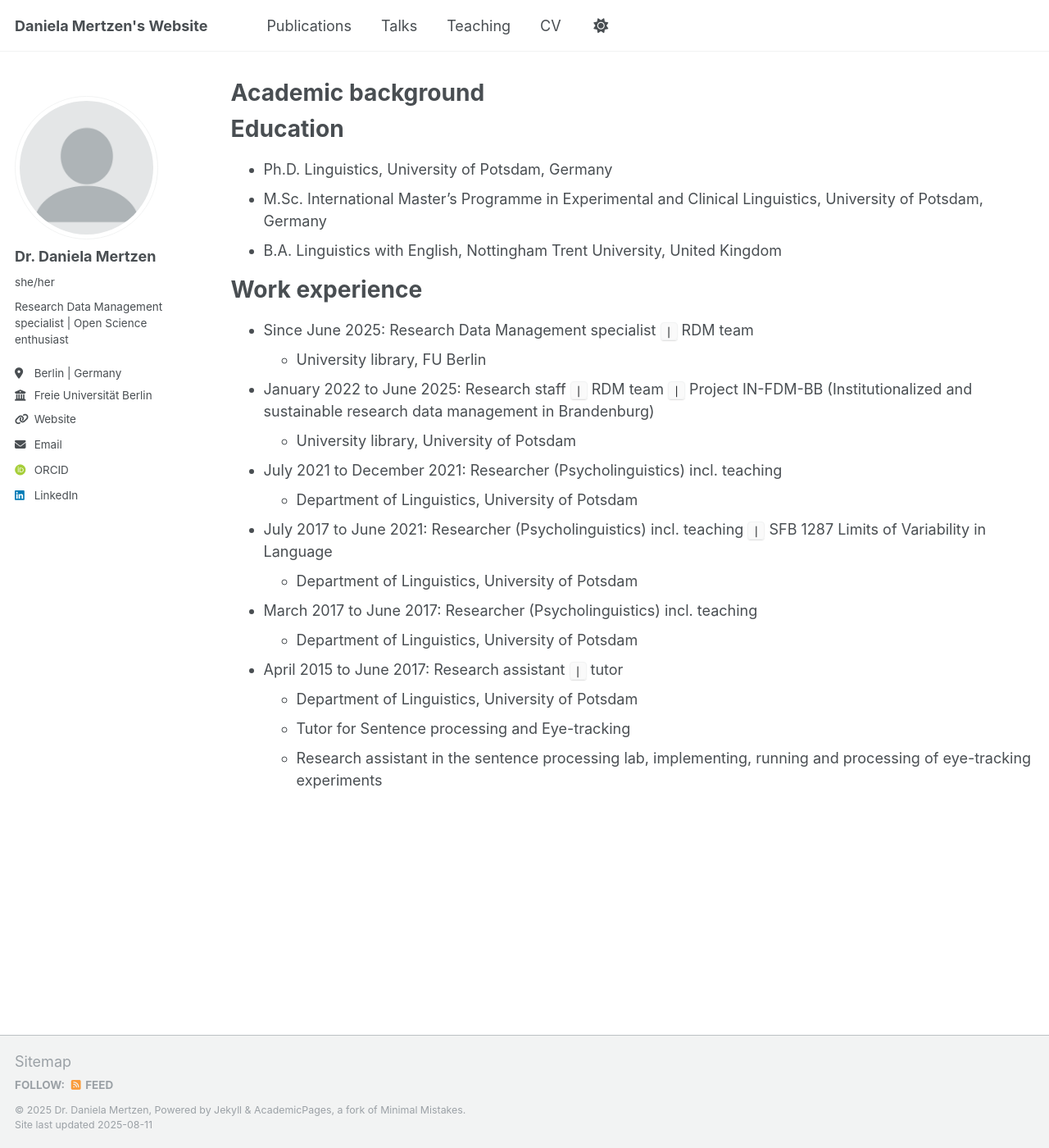
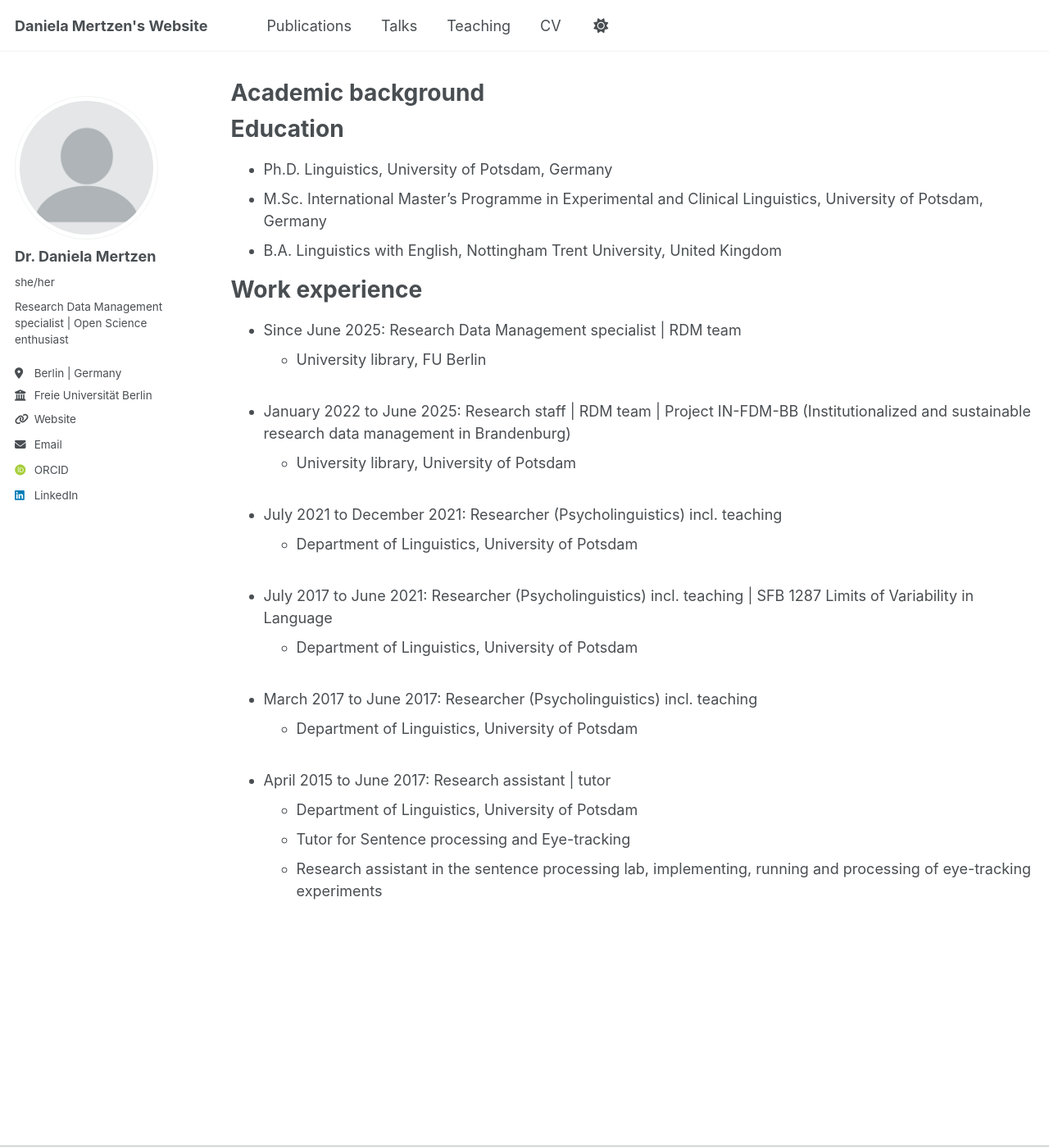
Before and after one commit to dmertzen/dmertzen.github.io, a Jekyll site: the page built from _pages/cv.md, in a window 1280 px wide and 1400 px high. Shown: the whole window at 82% size. Built offline with Jekyll 4.4.1, drawn with Linux system fonts in a browser that asks for light colours; some web fonts are replaced; a script that is not in the unit is left out.

Commit message:
Update cv.md

```diff
--- a/_pages/cv.md
+++ b/_pages/cv.md
@@ -17,22 +17,22 @@ Education
 
 Work experience
 ======
-* Since June 2025: Research Data Management specialist `|` RDM team
-  * University library, FU Berlin
+* Since June 2025: Research Data Management specialist \| RDM team
+  * University library, FU Berlin<br><br>
 
-* January 2022 to June 2025: Research staff `|` RDM team `|` Project IN-FDM-BB (Institutionalized and sustainable research data management in Brandenburg)
-  * University library, University of Potsdam
+* January 2022 to June 2025: Research staff \|  RDM team \|  Project IN-FDM-BB (Institutionalized and sustainable research data management in Brandenburg)
+  * University library, University of Potsdam<br><br>
 
 * July 2021 to December 2021: Researcher (Psycholinguistics) incl. teaching
-  * Department of Linguistics, University of Potsdam
+  * Department of Linguistics, University of Potsdam<br><br>
 
-* July 2017 to June 2021: Researcher (Psycholinguistics) incl. teaching `|` SFB 1287 Limits of Variability in Language
-  * Department of Linguistics, University of Potsdam
+* July 2017 to June 2021: Researcher (Psycholinguistics) incl. teaching \|  SFB 1287 Limits of Variability in Language
+  * Department of Linguistics, University of Potsdam<br><br>
 
 * March 2017 to June 2017: Researcher (Psycholinguistics) incl. teaching
-  * Department of Linguistics, University of Potsdam
+  * Department of Linguistics, University of Potsdam<br><br>
 
-* April 2015 to June 2017: Research assistant `|` tutor
+* April 2015 to June 2017: Research assistant \|  tutor
   * Department of Linguistics, University of Potsdam
   * Tutor for Sentence processing and Eye-tracking
-  * Research assistant in the sentence processing lab, implementing, running and processing of eye-tracking experiments
+  * Research assistant in the sentence processing lab, implementing, running and processing of eye-tracking experiments<br><br>
```
